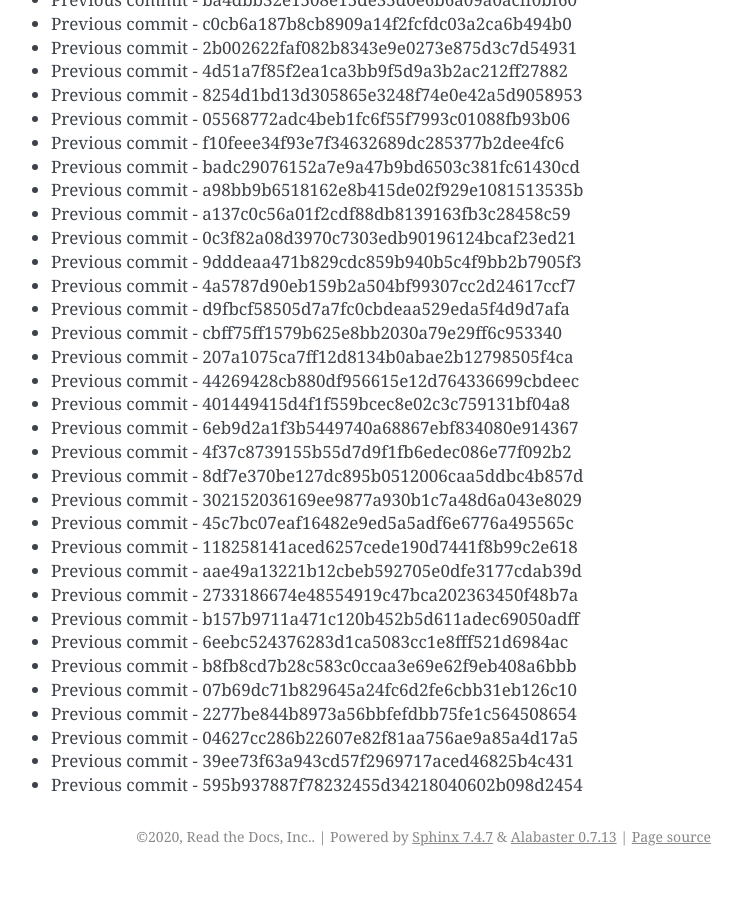
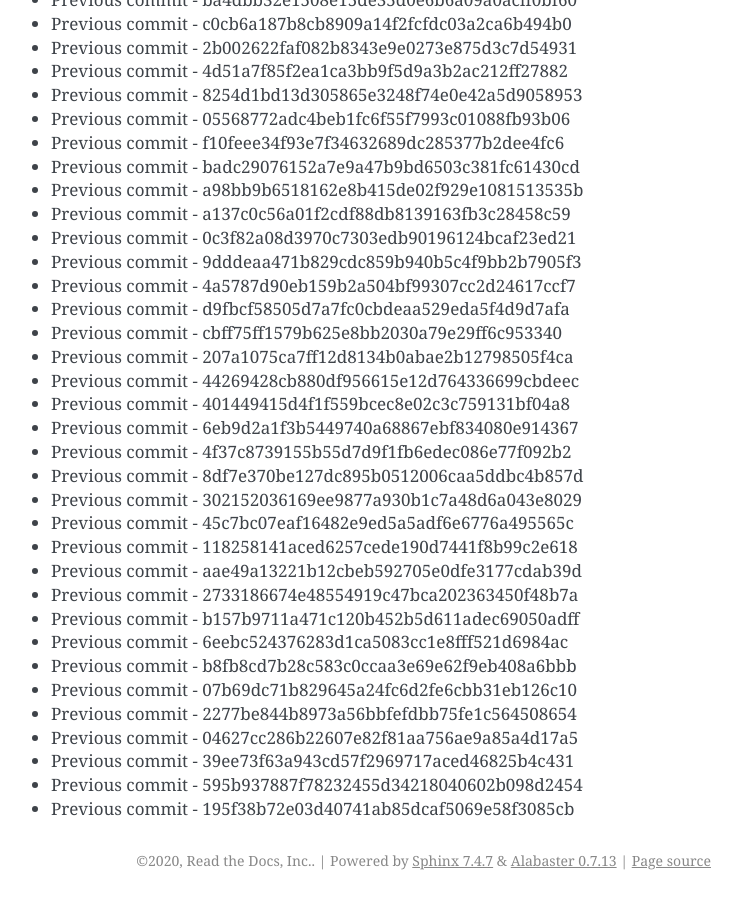
Before and after one commit to readthedocs/rtd-git-stresstest, a Sphinx documentation site: the page built from docs/updates.rst, in a window 1280 px wide and 900 px high, scrolled down 104172 px. Shown: the whole window, without its empty margins (399-1141 px from the left). Built offline with Sphinx 7.4.7, drawn with Linux system fonts in a browser that asks for light colours; before the commit the page ends 105048 px from its top, so only the background shows below that.

Commit message:
Generating commit from previous: 195f38b72e03d40741ab85dcaf5069e58f3085cb

```diff
--- a/docs/updates.rst
+++ b/docs/updates.rst
@@ -4409,3 +4409,4 @@ It can be tested for any performance characteristics.
 * Previous commit - 04627cc286b22607e82f81aa756ae9a85a4d17a5
 * Previous commit - 39ee73f63a943cd57f2969717aced46825b4c431
 * Previous commit - 595b937887f78232455d34218040602b098d2454
+* Previous commit - 195f38b72e03d40741ab85dcaf5069e58f3085cb
```
